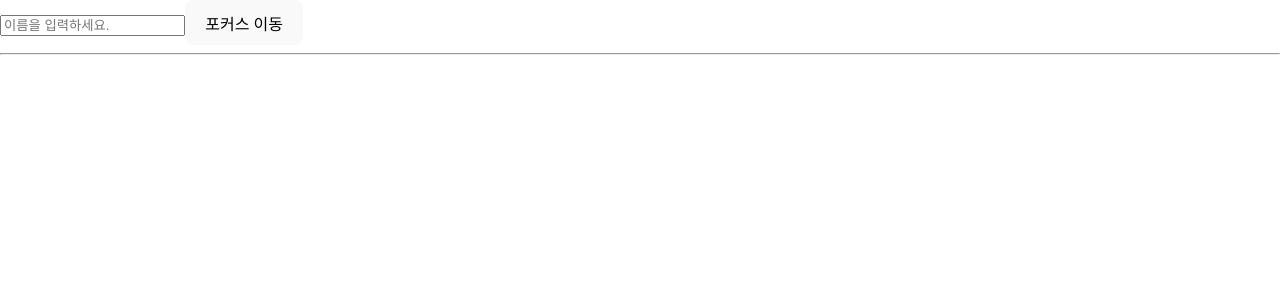
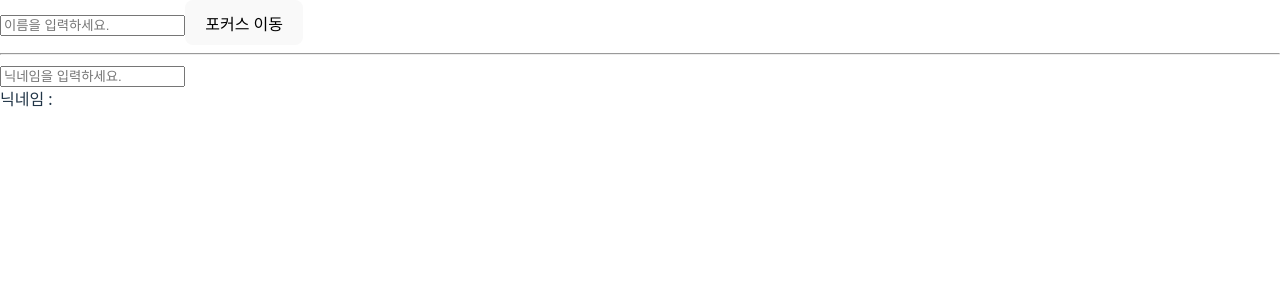
Before and after one commit to kimsohee-around/2506_React, a React (Vite) app in the folder lesson03/: page / in a window 1280 px wide. Shown: the top 300 px of the page. Built offline with nearby package versions, Linux system fonts and the light colour scheme.

Commit message:
day04 todos

```diff
--- a/lesson03/src/RefHookTest.jsx
+++ b/lesson03/src/RefHookTest.jsx
@@ -1,23 +1,36 @@
-import { useRef } from 'react'
+import { useRef, useState } from 'react'
 
 export function FocusInput() {
   // 컴포넌트
-  const inputRef = useRef(null) // 재렌더링할 때 이전 값 유지
+  const inputRef = useRef(null)
+  // 🔥참조요소의 값이 바뀌어도 재렌더링 안함. nickname 재렌더링할 때 이전 값 유지
+
+  // inputRef 와 비교하기 위해 정의
+  const [nickname, setNickname] = useState('') // 🔥 값이 바뀔때, 렌더링 다시함.
 
   const handleFocus = () => {
     // 이벤트 함수
     inputRef.current.focus() // DOM 요소에 직접 접근(getElementById 동일한 동작)
-    console.log('이름: ', inputRef.current.value) //useRef 는 current 속성으로 요소에 접근
     // input 요소는 value 를 꼭 써야 합니다.
     inputRef.current.value = '테스트 중입니다.'
   }
+  // 🔥 주의 : inputRef 는 DOM 요소가 만들어진 후에 참조.
+  //        이 코드 위치는 DOM 요소가 만들어지기 전에 실행되고 오류 발생
+  console.log('이름: ', inputRef.current && inputRef.current.value) //useRef 는 current 속성으로 요소에 접근
 
   return (
     <>
-      {/* DOM 요소에 직접 접근하기 위해 ref 속성 설정 */}
+      {/* DOM 요소에 직접 접근하기 위해 ref 속성 설정. 변수이름은 useRef() 로 선언 */}
       <input ref={inputRef} type='text' placeholder='이름을 입력하세요.' />
       <button onClick={handleFocus}>포커스 이동</button>
       <hr />
+      <input
+        value={nickname}
+        placeholder='닉네임을 입력하세요.'
+        onChange={(e) => setNickname(e.target.value)}
+        // 값이 변경될 때 발생하는 이벤트
+      />
+      <div>닉네임 : {nickname}</div>
     </>
   )
 }
```
Also changed, not shown: 1 other file (tests, documents, lock files or other folders).
